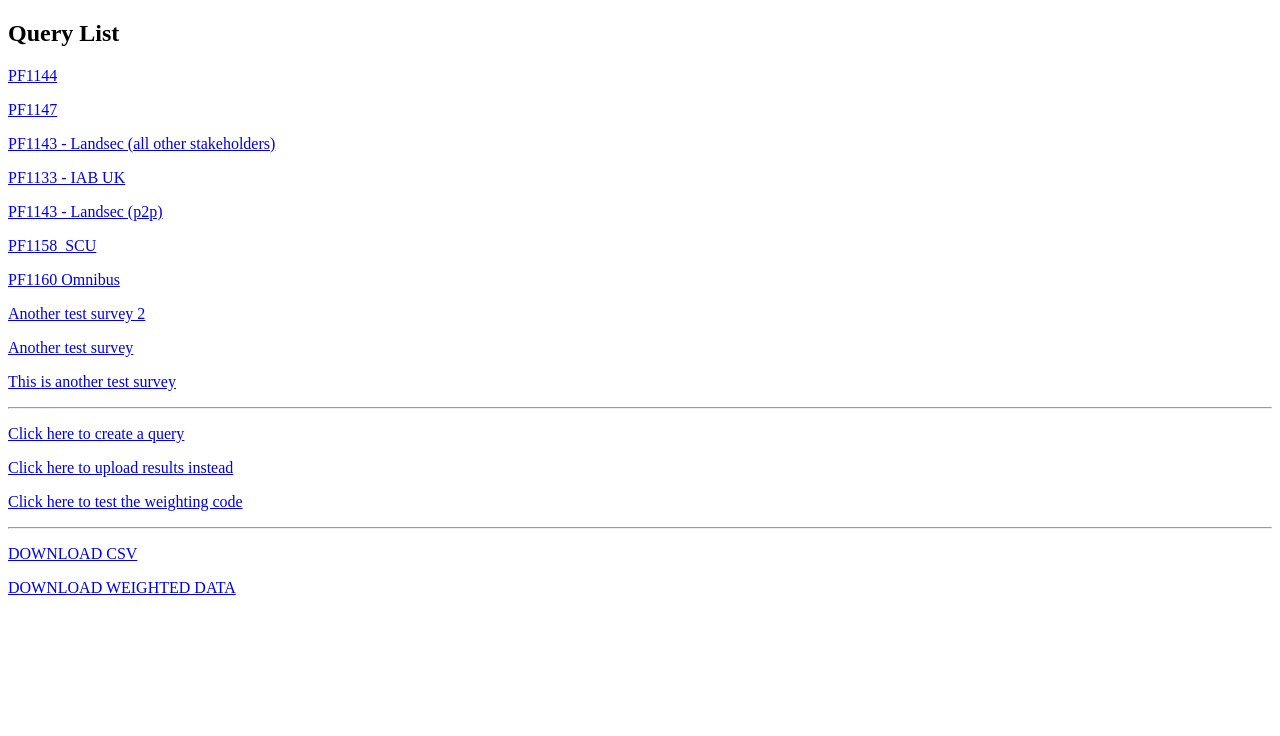
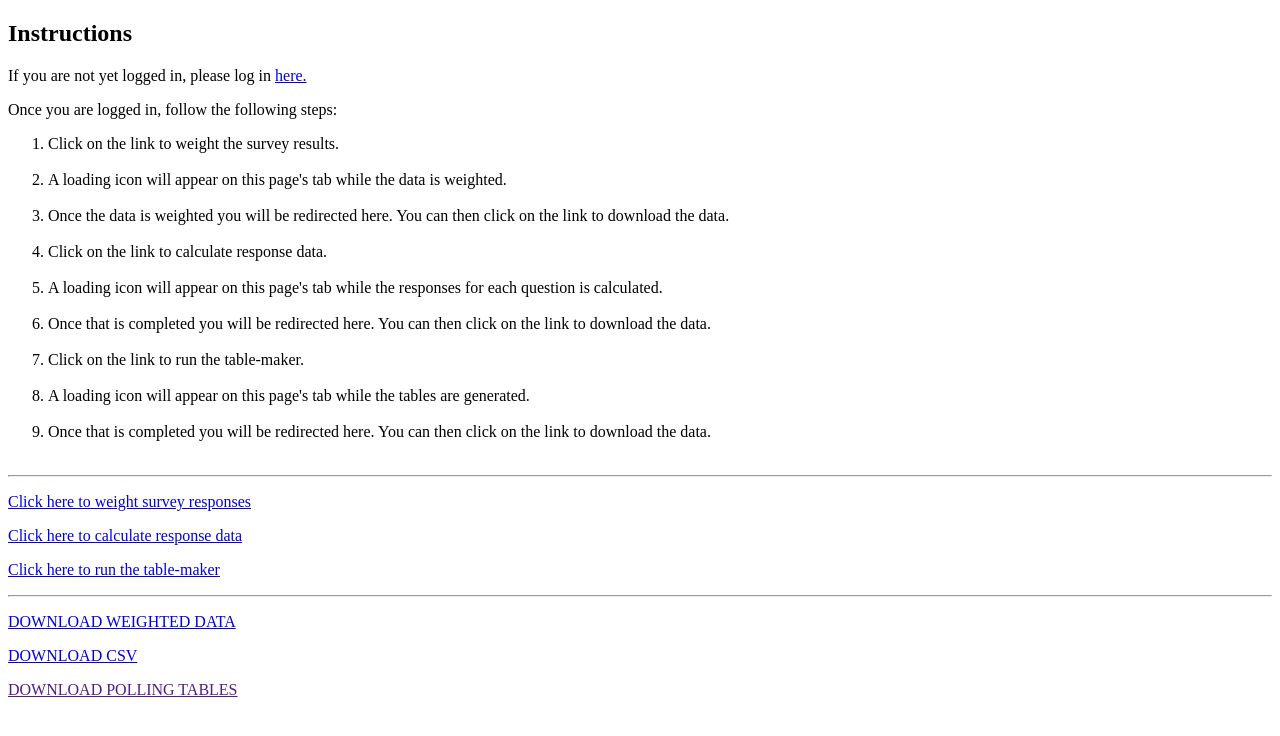
Before and after one commit to pf-data-projects/pf_polling_analyser, a Django app: page / in a window 1280 px wide. Shown: the part 45-781 px from the top of the page. Run offline with Django 3.2, Linux system fonts and the light colour scheme; data comes from the database, SQL or seed files in the repository.

Commit message:
Update home page links text and add instructions.

```diff
--- a/templates/query_list.html
+++ b/templates/query_list.html
@@ -1,16 +1,29 @@
 {% extends "base.html" %}
 {% block content %}
-<h2>Query List</h2>
-{% for query in query_list %}
-    <p><a href="{% url 'detail' query.pk %}">{{ query.survey_name }}</a></p>
-{% endfor %}
-<hr/>
-<p><a href="{% url 'create' %}">Click here to create a query</a></p>
-<p><a href="{% url 'upload_data' %}">Click here to upload results instead</a></p>
-<p><a href="{% url 'weight_data' %}">Click here to test the weighting code</a></p>
+
+<h2>Instructions</h2>
+<p>If you are not yet logged in, please log in <a href="{% url 'admin:index' %}">here.</a></p>
+<p>Once you are logged in, follow the following steps:</p>
+<ol>
+    <li>Click on the link to weight the survey results.</li><br/>
+    <li>A loading icon will appear on this page's tab while the data is weighted.</li><br/>
+    <li>Once the data is weighted you will be redirected here. You can then click on the link to download the data.</li><br/>
+    <li>Click on the link to calculate response data.</li><br/>
+    <li>A loading icon will appear on this page's tab while the responses for each question is calculated.</li><br/>
+    <li>Once that is completed you will be redirected here. You can then click on the link to download the data.</li><br/>
+    <li>Click on the link to run the table-maker.</li><br/>
+    <li>A loading icon will appear on this page's tab while the tables are generated.</li><br/>
+    <li>Once that is completed you will be redirected here. You can then click on the link to download the data.</li><br/>
+</ol>
 
 <hr/>
+<p><a href="{% url 'weight_data' %}">Click here to weight survey responses</a></p>
+<p><a href="{% url 'upload_data' %}">Click here to calculate response data</a></p>
+<p><a href="{% url 'upload_data' %}">Click here to run the table-maker</a></p>
+
+<hr/>
+<p><a href="{% url 'download_weights' %}">DOWNLOAD WEIGHTED DATA</a></p>
 <p><a href="{% url 'download_csv' %}">DOWNLOAD CSV</a></p>
-<p><a href="{% url 'download_weights' %}">DOWNLOAD WEIGHTED DATA</a></p>
+<p><a href="">DOWNLOAD POLLING TABLES</a></p>
 
 {% endblock %}
```
Also changed, not shown: excel_tables/views.py (+39 -1 lines), templates/table_maker_form.html (added, +13 -0 lines).
